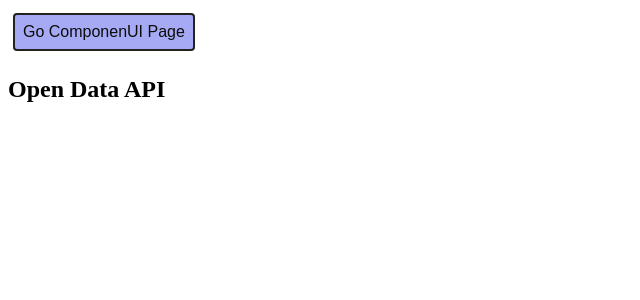
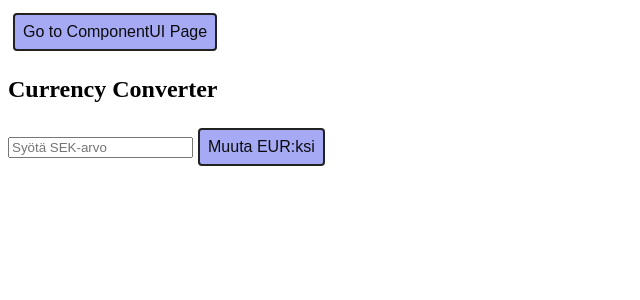
Before and after one commit to hamalainenhanna/component_assignment, a React (Vite) app: page /OpenData in a window 1280 px wide. Shown: the top 300 px of the page, without its empty margins (0-640 px from the left). Built offline with nearby package versions, Linux system fonts and the light colour scheme.

Commit message:
css muokkaus

```diff
--- a/src/App.css
+++ b/src/App.css
@@ -59,7 +59,15 @@
     margin: 5px;
     border-radius: 4px;
   }
-
+.button2 {
+  font-size: 16px;
+    color: #0c0c0c;
+    background-color: #a6aaf5;
+    border: 2px solid #232222;
+    padding: 8px;
+    margin: 5px;
+    border-radius: 4px;
+}
   .info p {
     font-size: 16px;
   }
--- a/src/OpenData.jsx
+++ b/src/OpenData.jsx
@@ -1,16 +1,67 @@
-import React from 'react';
-import { useNavigate} from "react-router-dom";
+// import React from 'react';
+// import { useNavigate} from "react-router-dom";
 
-function OpenData() {
+// function OpenData() {
 
-    const navigate = useNavigate();
+//     const navigate = useNavigate();
+
+//   return (
+//     <div>
+//       <button className='button2' onClick={()=> navigate('/componentUI')}>Go ComponenUI Page</button>
+//       <h2>Open Data API</h2>
+//     </div>
+//   );
+// }
+
+// export default OpenData;
+
+import React, { useState } from 'react';
+import { useNavigate } from "react-router-dom";
+import axios from 'axios';
+
+const CurrencyConverter = () => {
+  const [sek, setSek] = useState('');
+  const [eur, setEur] = useState('');
+  const [error, setError] = useState('');
+  const [loading, setLoading] = useState(false);
+
+  const api_key = "fca_live_IhCLWpOBbD8FqQ2SHe3OEQIG3o6UnhO9XEuV50yG&currencies=EUR%2CUSD%2CCAD%2CSEK&base_currency=SEK";
+  const url = `https://api.freecurrencyapi.com/v1/latest?base_currency=SEK&apikey=${api_key}`;
+
+  const handleConvert = async () => {
+    if (!sek || isNaN(sek)) return; // Ennen kutsua tarkistetaan, ettei syöte ole tyhjä tai virheellinen
+    setLoading(true);
+    try {
+      const { data } = await axios.get(url);
+      setEur((sek * data.data.EUR).toFixed(2)); // Suoritetaan laskenta ja näytetään tulos
+    } catch {
+      setError('Virhe valuuttatiedon hakemisessa');
+    } finally {
+      setLoading(false);
+    }
+  };
 
   return (
     <div>
-      <button onClick={()=> navigate('/componentUI')}>Go ComponenUI Page</button>
-      <h2>Open Data API</h2>
+      <h2>Currency Converter</h2>
+      <input type="number" value={sek} onChange={(e) => setSek(e.target.value)} placeholder="Syötä SEK-arvo" />
+      <button onClick={handleConvert} disabled={loading}>
+        {loading ? 'Lasketaan...' : 'Muuta EUR:ksi'}
+      </button>
+      {error && <p style={{ color: 'red' }}>{error}</p>}
+      {eur && <p>{sek} SEK = {eur} EUR</p>}
     </div>
   );
-}
+};
+
+const OpenData = () => {
+  const navigate = useNavigate();
+  return (
+    <div>
+      <button className='button2' onClick={() => navigate('/componentUI')}>Go to ComponentUI Page</button>
+      <CurrencyConverter />
+    </div>
+  );
+};
 
 export default OpenData;
--- a/src/componentUI.jsx
+++ b/src/componentUI.jsx
@@ -2,7 +2,6 @@ import OrderForm from "./orderform"
 import headerImage from './assets/Hali.jpg';
 import './App.css';
 import { useNavigate} from "react-router-dom";
-
 
 function Header({ image, title }) {
 
@@ -14,14 +13,13 @@ function Header({ image, title }) {
   )
 }
 
-
 function ComponentUI() {
 
     const navigate = useNavigate();
 
   return (
     <div>
-      <button onClick={()=> navigate('/OpenData')}>Go OpenData Page</button>
+      <button className="button2" onClick={()=> navigate('/OpenData')}>Go OpenData Page</button>
       <Header image={headerImage} title="Welcome to the Dog's Shop" />
       <OrderForm />
     </div>
```
